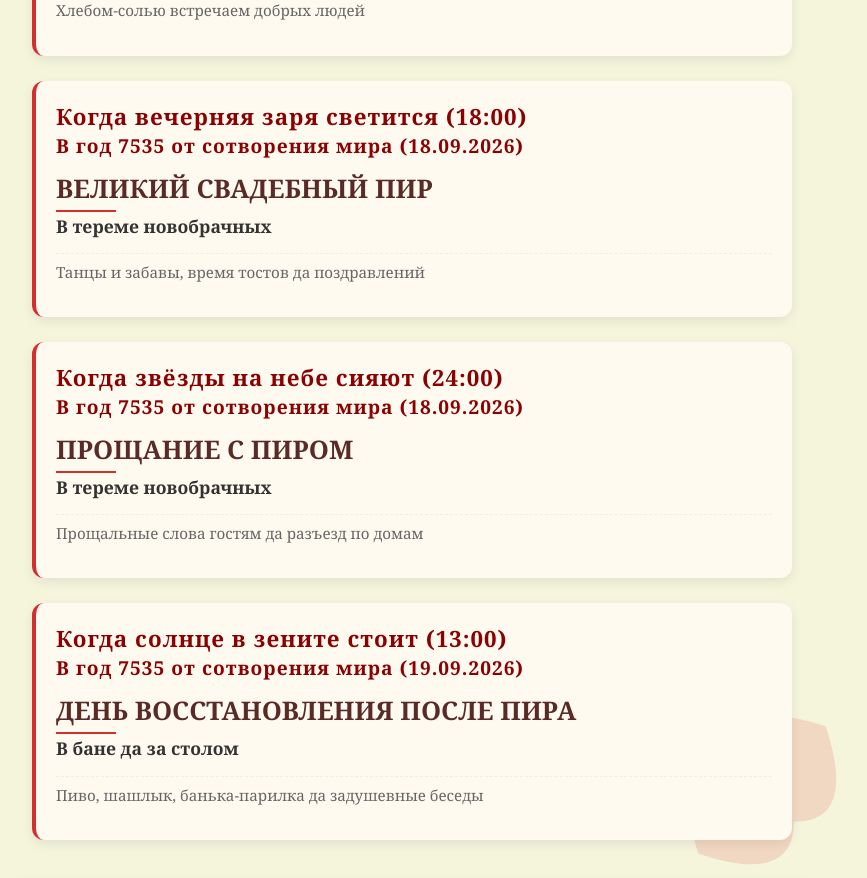
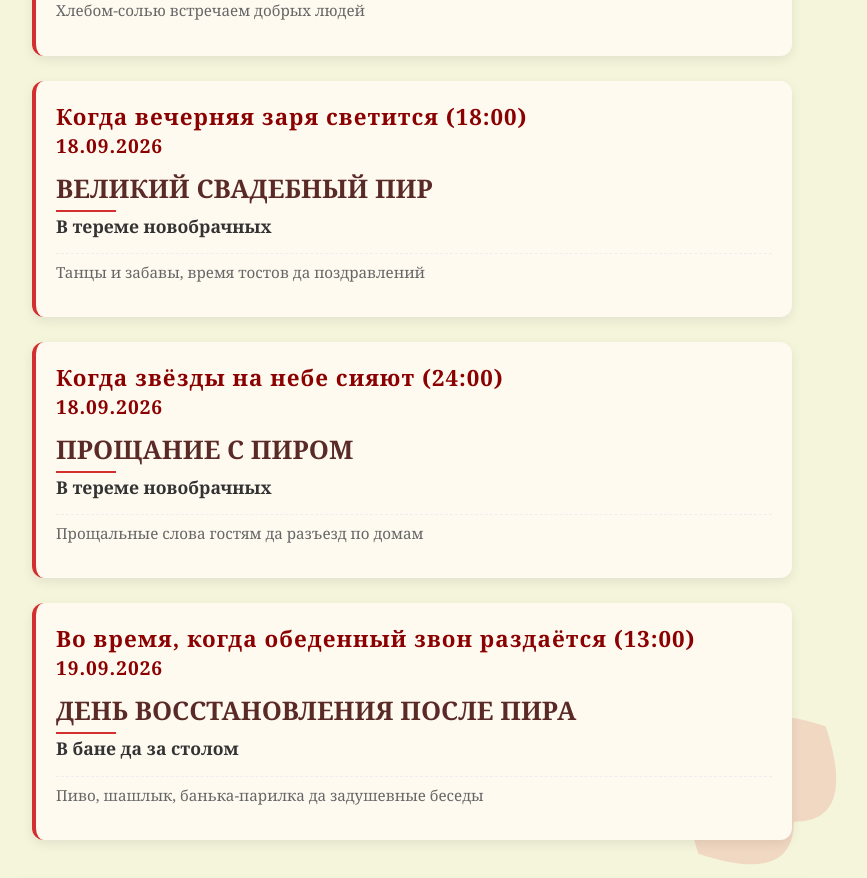
Before and after one commit to 9kaluga/wedding, a React (Vite) app: page / in a window 1280 px wide. Shown: the part 2620-3498 px from the top of the page, without its empty margins (228-1095 px from the left). Built offline with nearby package versions, Linux system fonts and the light colour scheme.

Commit message:
feat(21): изменен текст

```diff
--- a/src/components/ScheduleSection.tsx
+++ b/src/components/ScheduleSection.tsx
@@ -2,42 +2,42 @@ const ScheduleSection = () => {
   const events = [
     {
       time: "Во час, когда солнце в зените (15:15)",
-      date: "В год 7535 от сотворения мира (18.09.2026)",
+      date: "18.09.2026",
       title: "Связывание судеб венцом брака",
       place: "В тереме государственном (ЗАГС)",
       guests: "Молодожёны да родичи",
     },
     {
       time: "Когда вечерняя заря светится (16:30)",
-      date: "В год 7535 от сотворения мира (18.09.2026)",
+      date: "18.09.2026",
       title: "Путь к терему новому (Трансфер)",
       place: "Из терема государственного (ЗАГС)",
       guests: "Отъезд молодых да родичей в терем праздничный",
     },
     {
       time: "Когда солнце клонится к закату (17:30)",
-      date: "В год 7535 от сотворения мира (18.09.2026)",
+      date: "18.09.2026",
       title: "Приём гостей",
       place: "В тереме новобрачных",
       guests: "Хлебом-солью встречаем добрых людей",
     },
     {
       time: "Когда вечерняя заря светится (18:00)",
-      date: "В год 7535 от сотворения мира (18.09.2026)",
+      date: "18.09.2026",
       title: "Великий Свадебный Пир",
       place: "В тереме новобрачных",
       guests: "Танцы и забавы, время тостов да поздравлений",
     },
     {
       time: "Когда звёзды на небе сияют (24:00)",
-      date: "В год 7535 от сотворения мира (18.09.2026)",
+      date: "18.09.2026",
       title: "Прощание с пиром",
       place: "В тереме новобрачных",
       guests: "Прощальные слова гостям да разъезд по домам",
     },
     {
-      time: "Когда солнце в зените стоит (13:00)",
-      date: "В год 7535 от сотворения мира (19.09.2026)",
+      time: "Во время, когда обеденный звон раздаётся (13:00)",
+      date: "19.09.2026",
       title: "День восстановления после пира",
       place: "В бане да за столом",
       guests: "Пиво, шашлык, банька-парилка да задушевные беседы",
```
